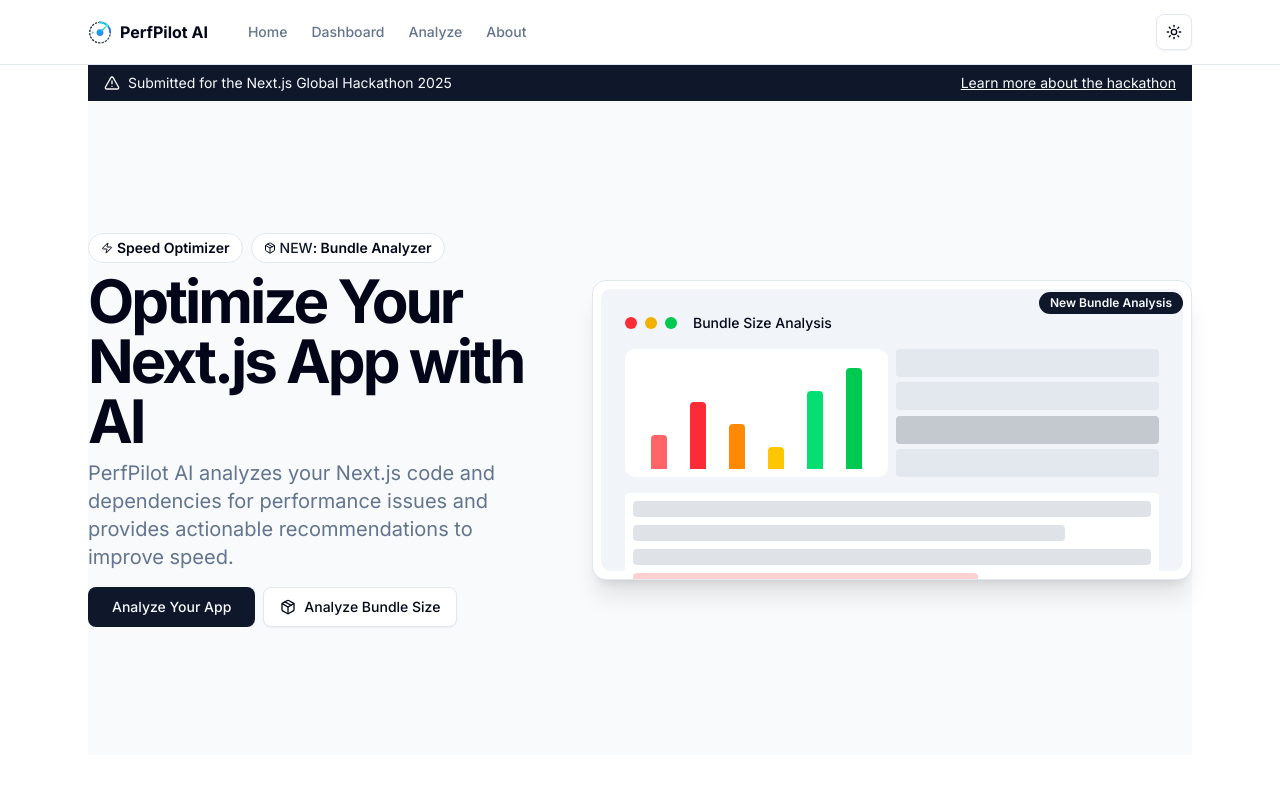
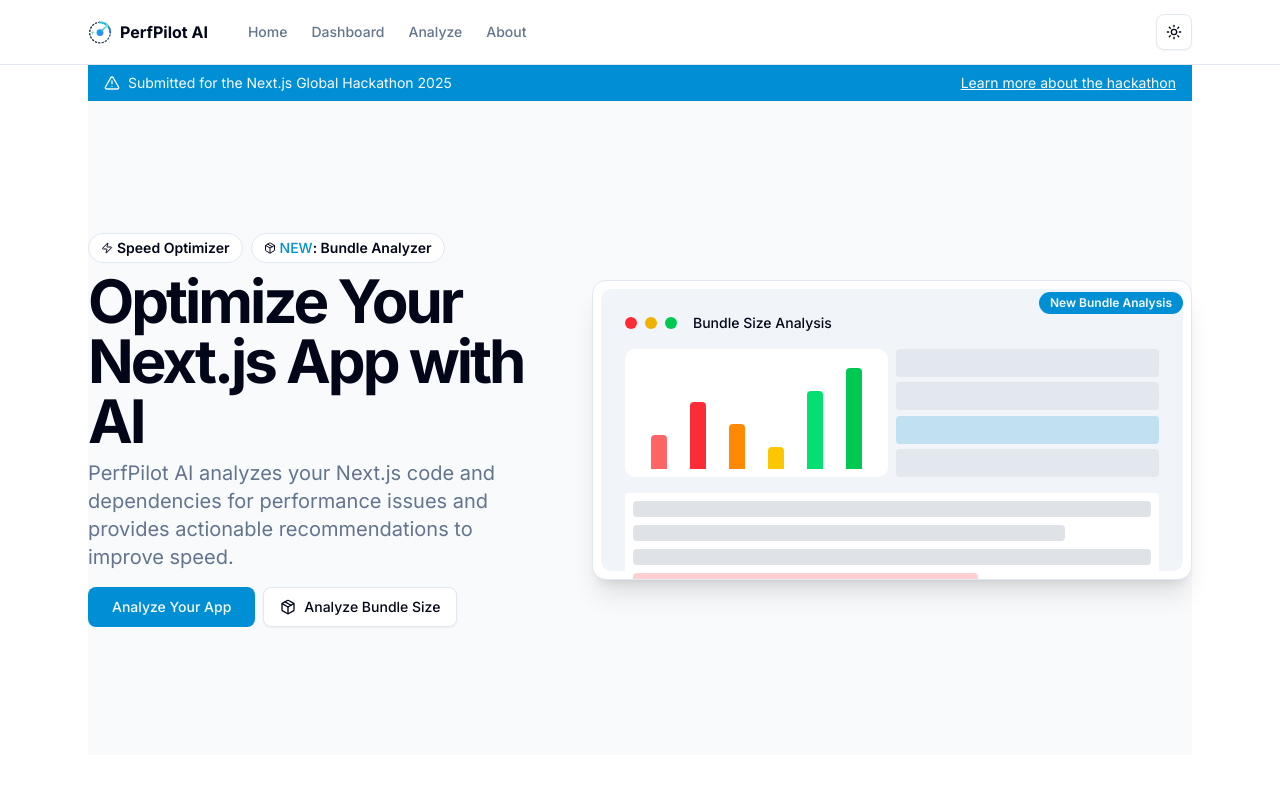
Before and after one commit to belumume/perfpilot-ai, a Next.js app: page / in a window 1280 px wide. Shown: the top 800 px of the page. Built offline with nearby package versions, Linux system fonts and the light colour scheme.

Commit message:
branding

```diff
--- a/app/globals.css
+++ b/app/globals.css
@@ -51,7 +51,7 @@
   --card-foreground: oklch(0.129 0.042 264.695);
   --popover: oklch(1 0 0);
   --popover-foreground: oklch(0.129 0.042 264.695);
-  --primary: oklch(0.208 0.042 265.755);
+  --primary: oklch(0.6 0.18 230);
   --primary-foreground: oklch(0.984 0.003 247.858);
   --secondary: oklch(0.968 0.007 247.896);
   --secondary-foreground: oklch(0.208 0.042 265.755);
@@ -70,7 +70,7 @@
   --chart-5: oklch(0.769 0.188 70.08);
   --sidebar: oklch(0.984 0.003 247.858);
   --sidebar-foreground: oklch(0.129 0.042 264.695);
-  --sidebar-primary: oklch(0.208 0.042 265.755);
+  --sidebar-primary: oklch(0.6 0.18 230);
   --sidebar-primary-foreground: oklch(0.984 0.003 247.858);
   --sidebar-accent: oklch(0.968 0.007 247.896);
   --sidebar-accent-foreground: oklch(0.208 0.042 265.755);
```
